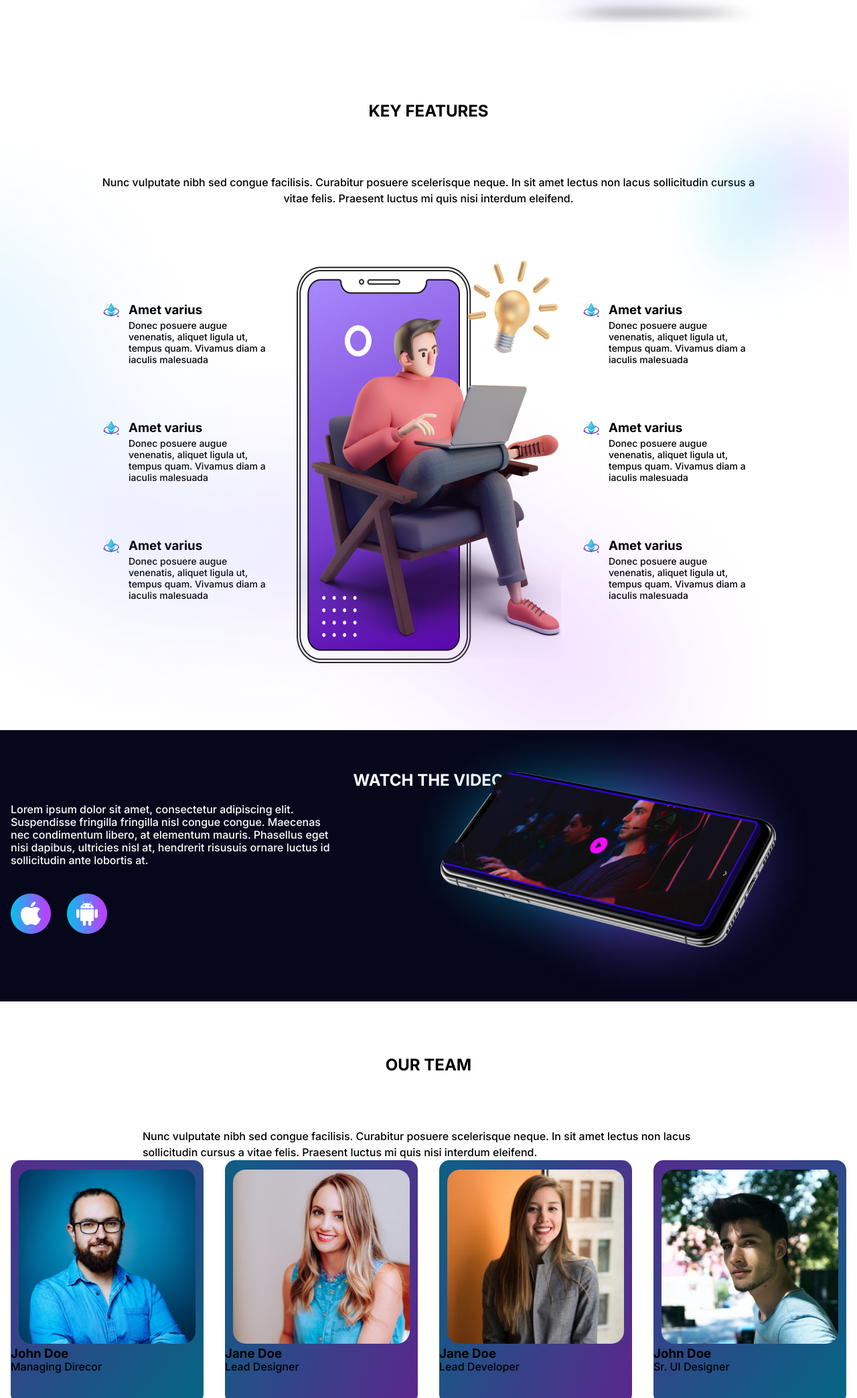
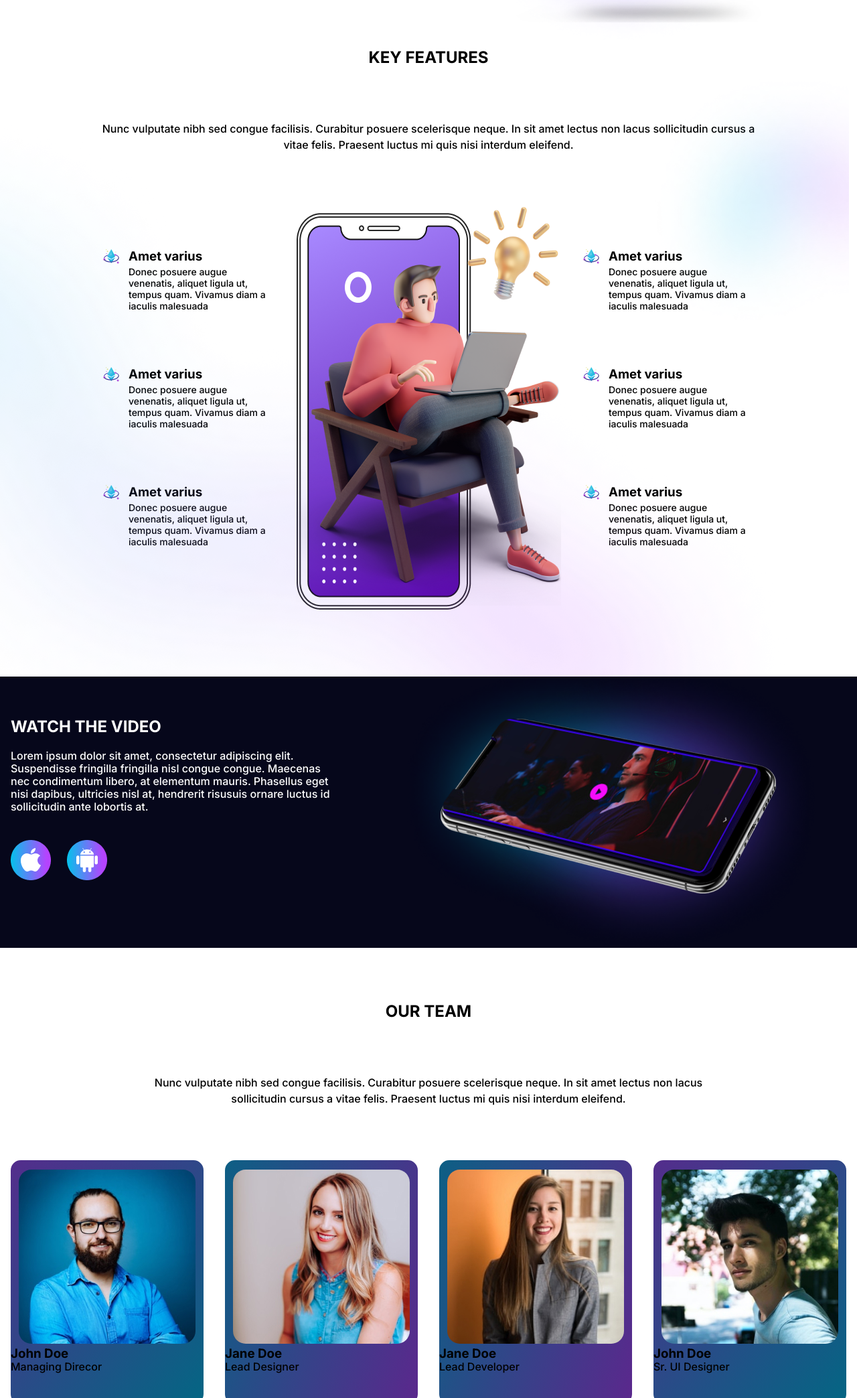
Before and after one commit to vilsmet/blended7, a plain HTML site: page index.html in a window 1280 px wide. Shown: the part 713-2800 px from the top of the page at 67% size. Drawn offline with nearby package versions, Linux system fonts and the light colour scheme.

Commit message:
Our team
basic

```diff
--- a/css/styles.css
+++ b/css/styles.css
@@ -83,6 +83,14 @@ h1 {
   margin: 0 auto;
   padding: 0 16px;
 }
+.title {
+  font-weight: 700;
+  font-size: 24px;
+  line-height: 1.208;
+  text-transform: uppercase;
+  text-align: center;
+  margin-bottom: 80px;
+}
 
 .logo {
   font-weight: 400;
@@ -152,18 +160,11 @@ ul {
   position: relative;
   width: 1280px;
   margin: 0 auto;
-  padding: 100px 152px;
+  padding: 20px 152px 100px;
   text-align: center;
   overflow: hidden;
 }
-.title {
-  font-weight: 700;
-  font-size: 24px;
-  line-height: 1.208;
-  text-transform: uppercase;
-  text-align: center;
-  margin-bottom: 80px;
-}
+
 .features .title {
   margin-bottom: 80px;
 }
@@ -231,6 +232,7 @@ ul {
   padding: 0 16px;
 }
 .video .title {
+  text-align: left;
   color: var(--text-color);
   font-weight: 700;
   font-size: 24px;
@@ -295,11 +297,16 @@ ul {
 }
 .descriptor {
   margin: 0 197px;
+  margin-bottom: 80px;
   font-size: 16px;
   line-height: 1.5;
+  text-align: center;
 }
 .port {
   margin-top: 14px;
   margin-left: 12px;
   border-radius: 19px;
 }
+.container.customer {
+  text-align: center;
+}
--- a/index.html
+++ b/index.html
@@ -188,7 +188,7 @@
       </div>
     </section>
     <section class="section">
-      <div class="container">
+      <div class="container customer">
         <h2 class="title">WHAT OUR COSTUMER’S SAY</h2>
         <img src="./images/johnround.jpg" alt="" />
         <h3>John Doe</h3>
```
